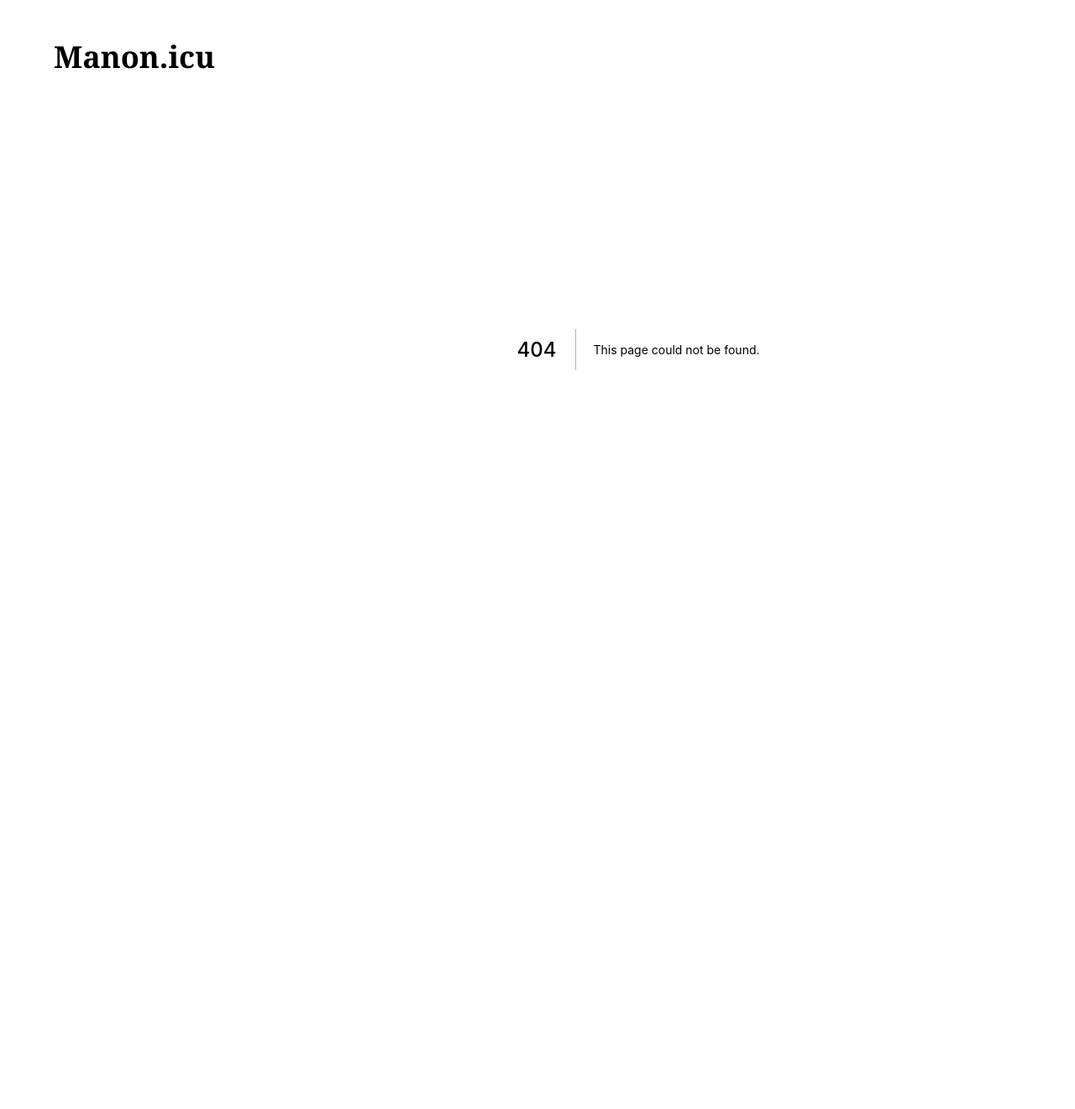
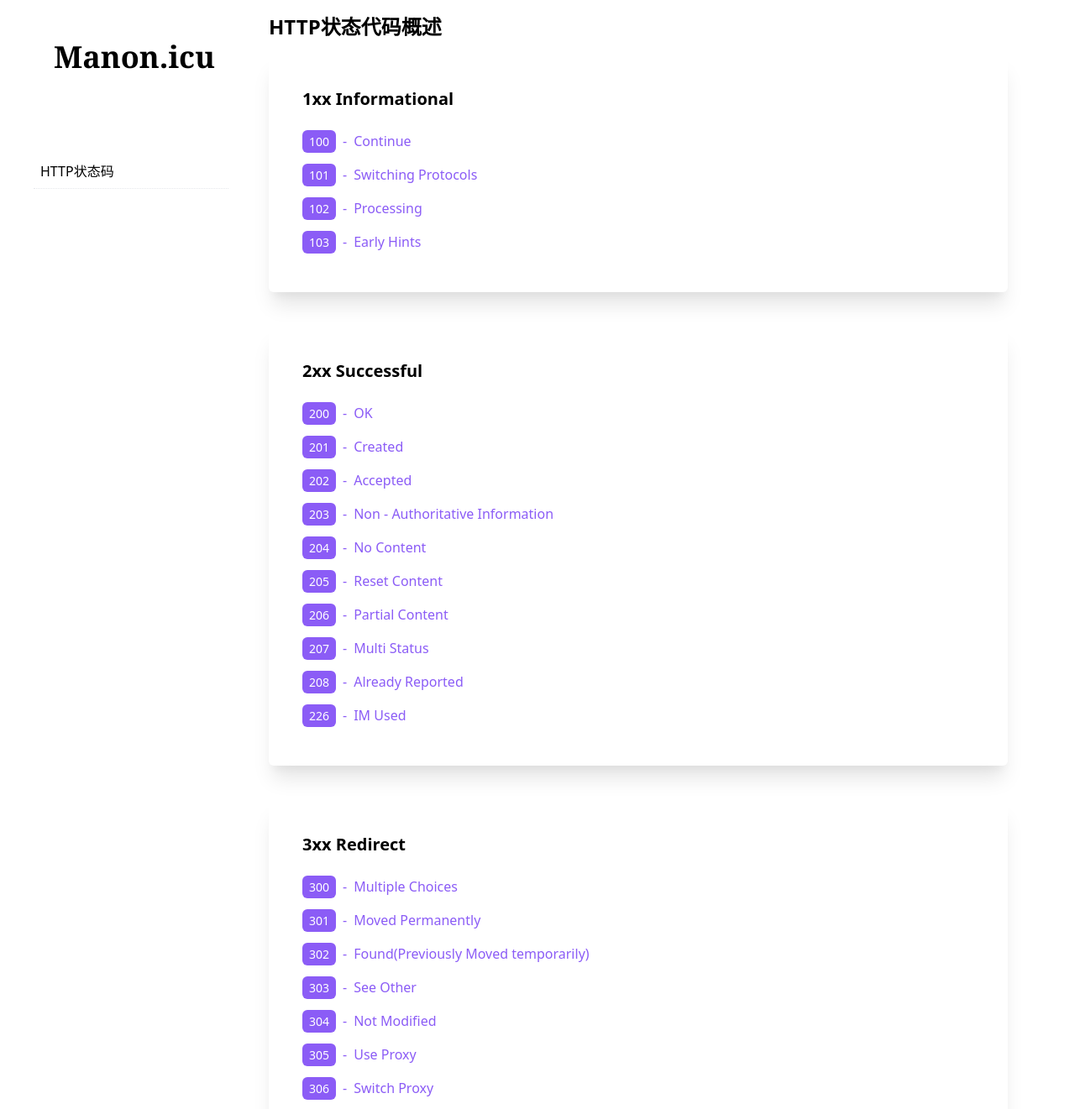
Before and after one commit to aafnnp/site, a Next.js app: page /http-status in a window 1280 px wide. Before the commit this address had no page. Shown: the top 1321 px of the page at 84% size. Before the commit the page ends 832 px from the top, so only its background shows below. Built offline with nearby package versions, Linux system fonts and the light colour scheme.

Commit message:
增加http-status页

```diff
--- a/components/Header.js
+++ b/components/Header.js
@@ -6,24 +6,29 @@ export default function Header() {
 	return (
 		<nav className="w-1/5 pt-8">
 			<h1 className="text-center text-4xl mb-4 font-bold font-serif"><Link href="/"><a>Manon.icu</a></Link></h1>
-			<div className="nav-items mb-4 flex justify-center my-8 text-2xl">
-				<Link href="/">
-					<a className="mr-2 block mb-4"><ion-icon name="logo-twitter" /></a>
+			<div className="nav-items mb-8 flex justify-center my-8 text-2xl">
+				<Link href="https://twitter.com/ManonIcu">
+					<a className="mr-2 block"><ion-icon name="logo-twitter" /></a>
 				</Link>
-				<Link href="/">
-					<a className="mr-2 block mb-4"><ion-icon name="logo-github" /></a>
+				<Link href="https://github.com/Manonicu">
+					<a className="mr-2 block"><ion-icon name="logo-github" /></a>
 				</Link>
-				<Link href="/">
-					<a className="block mb-4"><ion-icon name="mail-outline" /></a>
+				<Link href="mailto:gemini0525@foxmail.com">
+					<a className="block"><ion-icon name="mail-outline" /></a>
 				</Link>
 			</div>
-			<div className="tags">
+			<div className="tags mb-8">
 				{tags.map((item, key) => (
 					<Link href={`/tag/${item}`} key={key}>
 						<a className={`tag mr-4 ${item}`}>{item}</a>
 					</Link>
 				))}
 			</div>
+			<div className="navs">
+				<Link href="/http-status">
+					<a className="mr-2 flex mb-4 border-b border-dotted items-center leading-10"><span className="mr-2"><ion-icon name="globe-outline" /></span>HTTP状态码</a>
+				</Link>
+			</div>
 		</nav>
 	);
 }
--- a/components/Layout.js
+++ b/components/Layout.js
@@ -9,6 +9,7 @@ export default function Layout({children, pageTitle, description}) {
 				<meta charSet="utf-8" />
 				<meta name="Description" content={description} />
 				<title>{pageTitle}</title>
+				<script src="//unpkg.com/ionicons@5.2.3/dist/ionicons.js"></script>
 			</Head>
 			<main className="flex min-h-screen px-10 py-4">
 				<Header />
--- /dev/null
+++ b/pages/http-status/index.js
@@ -0,0 +1,100 @@
+const titles = ["Informational", "Successful", "Redirect", "Client Error", "Server Error"]
+const data = [[
+    { key: 100, value: "Continue" },
+    { key: 101, value: "Switching Protocols" },
+    { key: 102, value: "Processing" },
+    { key: 103, value: "Early Hints" }
+], [
+    { key: 200, value: "OK" },
+    { key: 201, value: "Created" },
+    { key: 202, value: "Accepted" },
+    { key: 203, value: "Non - Authoritative Information" },
+    { key: 204, value: "No Content" },
+    { key: 205, value: "Reset Content" },
+    { key: 206, value: "Partial Content" },
+    { key: 207, value: "Multi Status" },
+    { key: 208, value: "Already Reported" },
+    { key: 226, value: "IM Used" },
+], [
+    { key: 300, value: "Multiple Choices" },
+    { key: 301, value: "Moved Permanently" },
+    { key: 302, value: "Found(Previously Moved temporarily)" },
+    { key: 303, value: "See Other" },
+    { key: 304, value: "Not Modified" },
+    { key: 305, value: "Use Proxy" },
+    { key: 306, value: "Switch Proxy" },
+    { key: 307, value: "Temporary Redirect" },
+    { key: 308, value: "Permanent Redirect" },
+], [
+    { key: 400, value: "Bad Request" },
+    { key: 401, value: "Unauthorized" },
+    { key: 402, value: "Payment Required" },
+    { key: 403, value: "Forbidden" },
+    { key: 404, value: "Not Found" },
+    { key: 405, value: "Method Not Allowed" },
+    { key: 406, value: "Not Acceptable" },
+    { key: 407, value: "Proxy Authentication Required" },
+    { key: 408, value: "Request Timeout" },
+    { key: 409, value: "Conflict" },
+    { key: 410, value: "Gone" },
+    { key: 411, value: "Length Required" },
+    { key: 412, value: "Precondition Failed" },
+    { key: 413, value: "Payload Too Large" },
+    { key: 414, value: "URI Too Long" },
+    { key: 415, value: "Unsupported Media Type" },
+    { key: 416, value: "Range Not Satisfiable" },
+    { key: 417, value: "Expectation Failed" },
+    { key: 418, value: "I'm a Teapot" },
+    { key: 421, value: "Misdirected Request" },
+    { key: 422, value: "Unprocessable Entity" },
+    { key: 423, value: "Locked" },
+    { key: 424, value: "Failed Dependency" },
+    { key: 425, value: "Too Early" },
+    { key: 426, value: "Upgrade Required" },
+    { key: 428, value: "Precondition Required" },
+    { key: 429, value: "Too Many Requests" },
+    { key: 431, value: "Request Header Fields Too Large" },
+    { key: 451, value: "Unavailable for Legal Reasons" },
+], [
+    { key: 500, value: "Internal Server Error" },
+    { key: 501, value: "Not Implemented" },
+    { key: 502, value: "Bad Gateway" },
+    { key: 503, value: "Service Unavailable" },
+    { key: 504, value: "Gateway Timeout" },
+    { key: 505, value: "HTTP Version Not Supported" },
+    { key: 506, value: "Variant Also Negotiates" },
+    { key: 507, value: "Insufficient Storage" },
+    { key: 508, value: "Loop Detected" },
+    { key: 510, value: "Not Extended" },
+    { key: 511, value: "Network Authentication Required" },
+]
+]
+
+const HttpStatus = () => {
+    return <div className="http-status">
+        <h2 className="text-2xl mb-4 font-bold">HTTP状态代码概述</h2>
+        {
+            data.map((item, key) => {
+                return <div class="p-10 mb-10 shadow-xl rounded-md" key={key}>
+                    <h3 className="text-xl mb-4 font-bold">{key + 1}xx {titles[key]}</h3>
+                    {
+                        item.map(el => {
+                            return <div class="leading-10">
+                                <a href={`https://www.abstractapi.com/http-status-codes/${el.key}`} className="text-purple-500">
+                                    <div class="w-embed">
+                                        <span className="px-2 py-1 bg-purple-500 rounded-md text-white text-sm">{el.key}</span>
+                                        <span className="px-2">-</span>
+                                        <span className="http-status-list-text">{el.value}</span>
+                                    </div>
+                                </a>
+                            </div>
+                        })
+                    }
+                </div>
+
+            })
+        }
+    </div>
+}
+
+export default HttpStatus;
```
